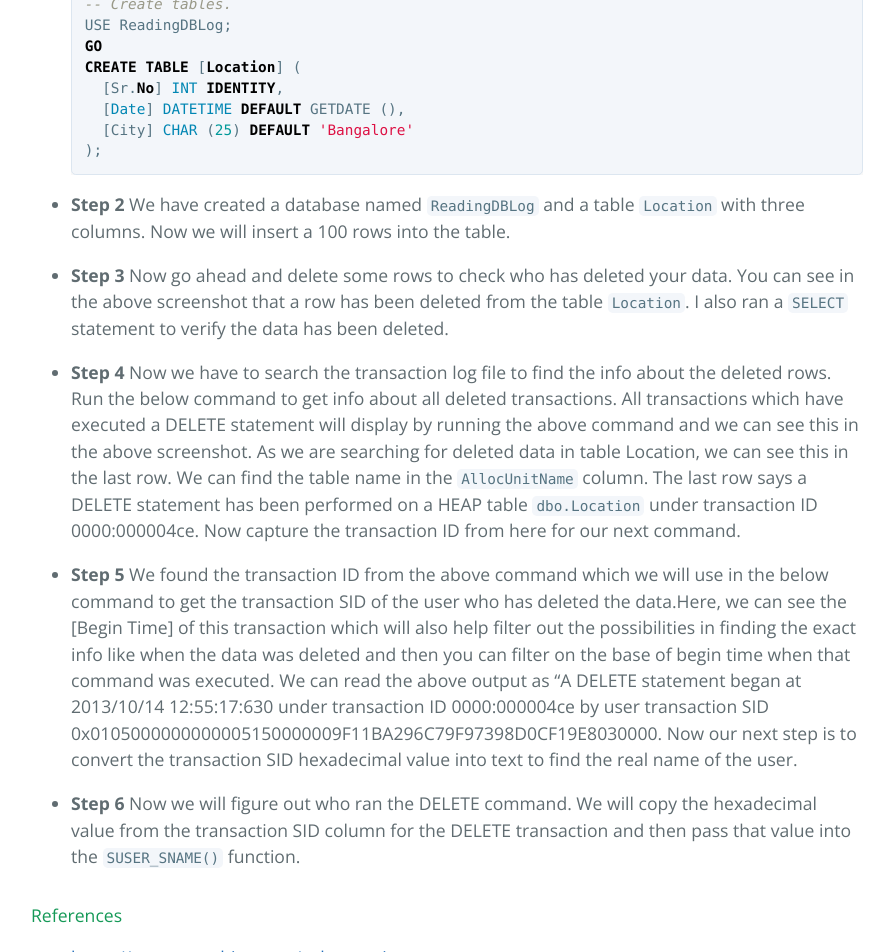
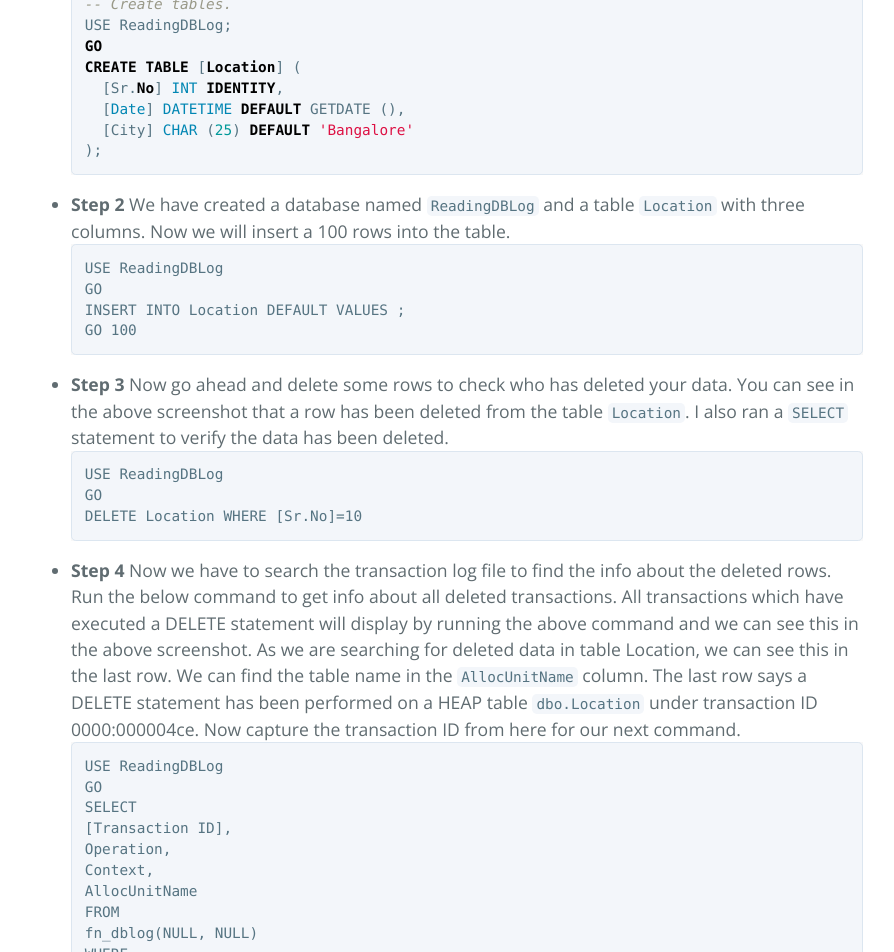
Before and after one commit to antleritsolutions/aviorsys.github.io, a Jekyll site: the page built from _posts/2018-08-27-Who-ran-the-DELETE-statements-on-SQL-Server.md, in a window 1280 px wide and 1400 px high, scrolled down 1195 px. Shown: the top 952 px of the window, without its empty margins (193-1087 px from the left). Built offline with Jekyll 4.4.1, drawn with Linux system fonts in a browser that asks for light colours; some of the changed text lies outside the part shown.

Commit message:
modify body content

````diff
--- a/_posts/2018-08-27-Who-ran-the-DELETE-statements-on-SQL-Server.md
+++ b/_posts/2018-08-27-Who-ran-the-DELETE-statements-on-SQL-Server.md
@@ -31,15 +31,53 @@ CREATE TABLE [Location] (
 
 * **Step 2**
 We have created a database named `ReadingDBLog` and a table `Location` with three columns. Now we will insert a 100 rows into the table.
-
+```
+USE ReadingDBLog
+GO
+INSERT INTO Location DEFAULT VALUES ;
+GO 100
+```
 * **Step 3**
 Now go ahead and delete some rows to check who has deleted your data. You can see in the above screenshot that a row has been deleted from the table `Location`. I also ran a `SELECT` statement to verify the data has been deleted.
-
+```
+USE ReadingDBLog
+GO
+DELETE Location WHERE [Sr.No]=10
+```
 * **Step 4**
 Now we have to search the transaction log file to find the info about the deleted rows. Run the below command to get info about all deleted transactions. All transactions which have executed a DELETE statement will display by running the above command and we can see this in the above screenshot. As we are searching for deleted data in table Location, we can see this in the last row. We can find the table name in the `AllocUnitName` column. The last row says a DELETE statement has been performed on a HEAP table `dbo.Location` under transaction ID 0000:000004ce. Now capture the transaction ID from here for our next command.
+```
+USE ReadingDBLog
+GO
+SELECT
+[Transaction ID],
+Operation,
+Context,
+AllocUnitName
+FROM
+fn_dblog(NULL, NULL)
+WHERE
+Operation = 'LOP_DELETE_ROWS'
+```
 
 * **Step 5**
 We found the transaction ID from the above command which we will use in the below command to get the transaction SID of the user who has deleted the data.Here, we can see the [Begin Time] of this transaction which will also help filter out the possibilities in finding the exact info like when the data was deleted and then you can filter on the base of begin time when that command was executed. We can read the above output as "A DELETE statement began at 2013/10/14 12:55:17:630 under transaction ID 0000:000004ce by user transaction SID 0x0105000000000005150000009F11BA296C79F97398D0CF19E8030000. Now our next step is to convert the transaction SID hexadecimal value into text to find the real name of the user.
+```
+USE ReadingDBLog
+GO
+SELECT
+Operation,
+[Transaction ID],
+[Begin Time],
+[Transaction Name],
+[Transaction SID]
+FROM
+fn_dblog(NULL, NULL)
+WHERE
+[Transaction ID] = '0000:000004ce'
+AND
+[Operation] = 'LOP_BEGIN_XACT'
+```
 
 * **Step 6**
 Now we will figure out who ran the DELETE command. We will copy the hexadecimal value from the transaction SID column for the DELETE transaction and then pass that value into the `SUSER_SNAME()` function.
````
